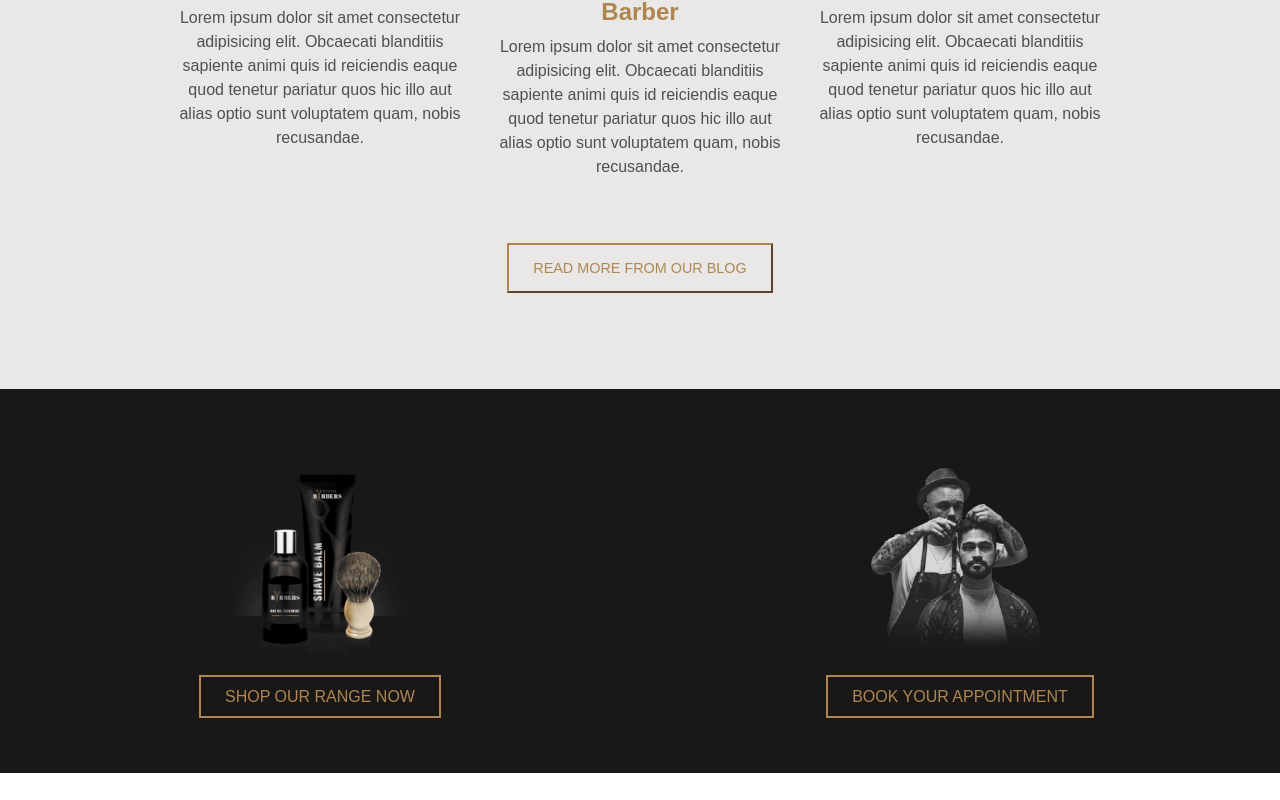
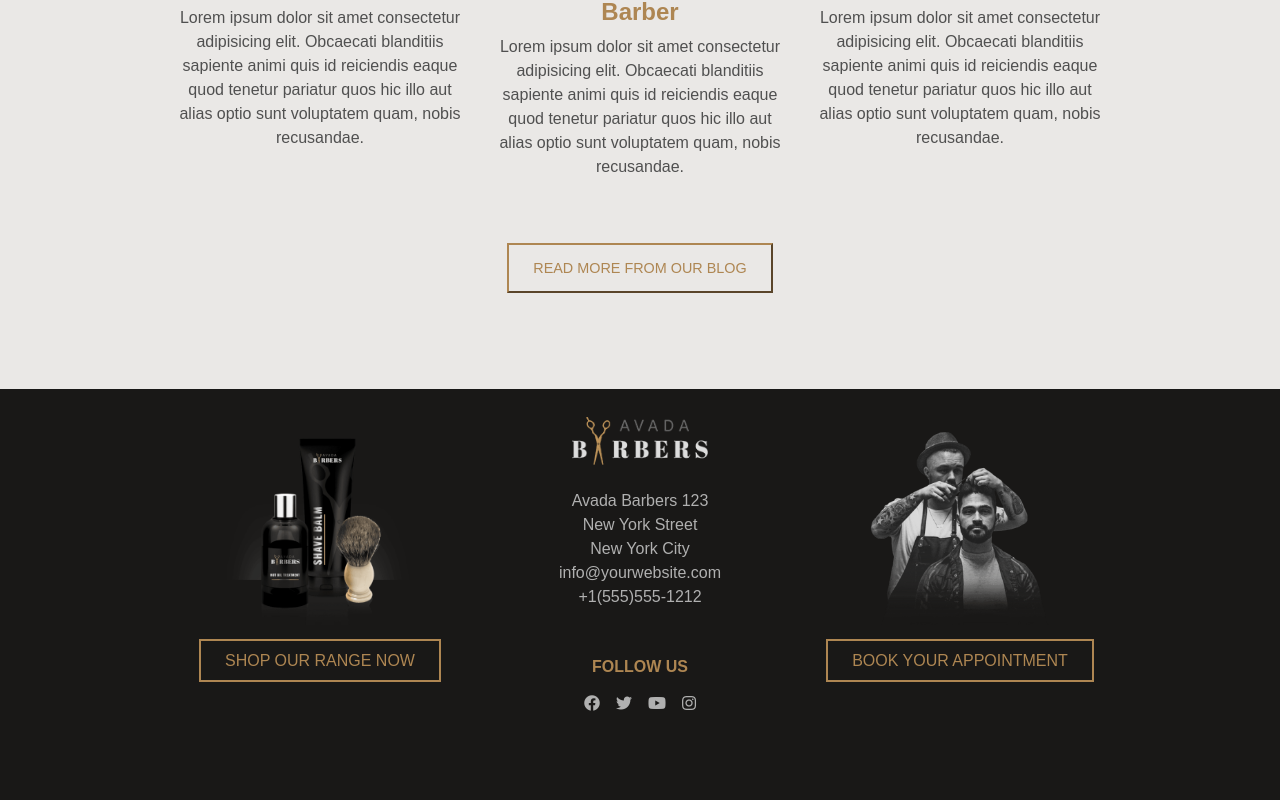
Before and after one commit to andmalt/proj-html-vuejs, a Vue app: page / in a window 1280 px wide. Shown: the part 4046-4846 px from the top of the page. Before the commit the page ends 4819 px from the top, so only its background shows below. Built offline with nearby package versions, Linux system fonts and the light colour scheme.

Commit message:
inserted main footer section

```diff
--- a/package.json
+++ b/package.json
@@ -9,6 +9,7 @@
   },
   "dependencies": {
     "@fortawesome/fontawesome-free": "^5.15.4",
+    "@fortawesome/free-brands-svg-icons": "^5.15.4",
     "axios": "^0.22.0",
     "bootstrap": "^5.1.2",
     "core-js": "^3.6.5",
--- a/src/components/Footer.vue
+++ b/src/components/Footer.vue
@@ -1,24 +1,30 @@
 <template>
-  <footer class="container-fluid text-center py-2" id="footer">
+  <footer class="container-fluid text-center py-1" id="footer">
     <!-- main section -->
-    <section class="row justify-content-center py-5" id="f-m">
+    <section class="row justify-content-center pt-3 pb-5" id="f-m">
 
       <div class="col-3 f-img pb-2">
         <img src="../assets/img/avadabarbers_footer_shop_image-700x546.png" alt="image products Avada Barbers">
         <a href="#">SHOP OUR RANGE NOW</a>
       </div>
 
-      <div class="col-3 f-img pb-2">
-        <div>
+      <div class="col-3 p-2">
 
+        <div class="f-img-l mb-5">
+          <!-- logo -->
+          <img src="../assets/img/avadabarbers-logo-x1.png" alt="logo Avada Barbers">
+
+          <p>Avada Barbers 123 <br> New York Street <br> New York City <br> info@yourwebsite.com <br> +1(555)555-1212</p>
         </div>
 
-        <div>
-
-        </div>
-
-        <div>
-
+        <div id="socials">
+          <h6>FOLLOW US</h6>
+          <ul class="d-flex justify-content-center">
+            <li><a href="#facebook" class="fab fa- fa-facebook"></a></li>
+            <li><a href="#twitter" class="fab fa- fa-twitter"></a></li>
+            <li><a href="#youtube" class="fab fa- fa-youtube"></a></li>
+            <li><a href="#instagram" class="fab fa- fa-instagram"></a></li>
+          </ul>
         </div>
       </div>
 
@@ -62,6 +68,34 @@ export default {
       text-decoration: none;
     }
   }
+  .f-img-l{
+    padding: 0 4rem;
+    img{
+      height: 3rem;
+      margin-bottom: 1.5rem;
+    }
+    p{
+      color: $titles;
+    }
+  }
+}
+#socials{
+  h6{
+    color: $refColor;
+    font-weight: 600;
+  }
+  ul{
+    padding: 0;
+
+    li{
+      margin: 0.5rem;
+      list-style: none;
+      a{
+        color: $titles;
+        text-decoration: none;
+      }
+    }
+  }
 }
 
 </style>
--- a/src/style/general.scss
+++ b/src/style/general.scss
@@ -1,2 +1,2 @@
 @import '~@fortawesome/fontawesome-free/css/all.css';
-@import 'bootstrap/scss/bootstrap.scss';
+@import '~bootstrap/scss/bootstrap.scss';
```
Also changed, not shown: 1 other file (tests, documents, lock files or other folders).
